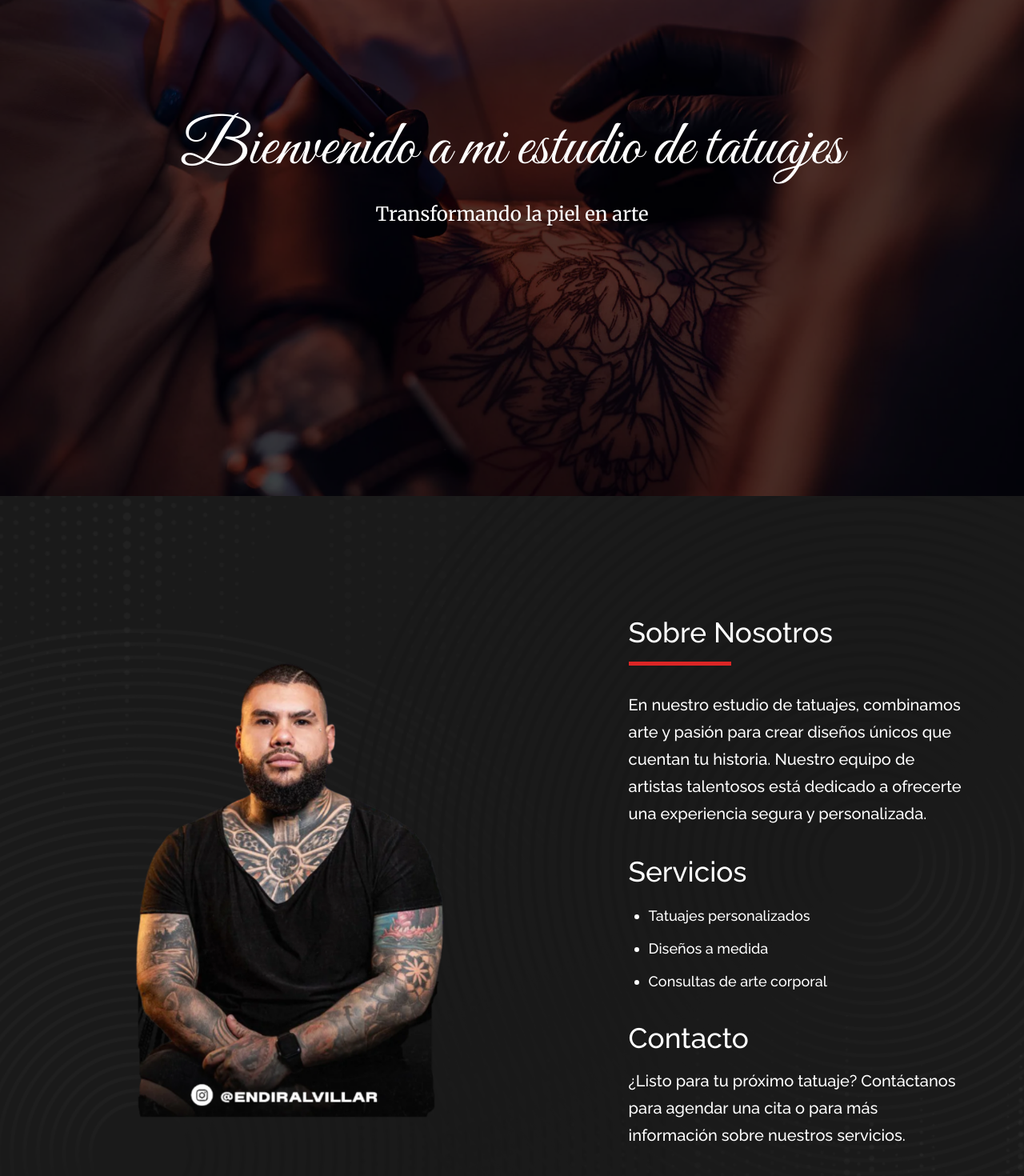
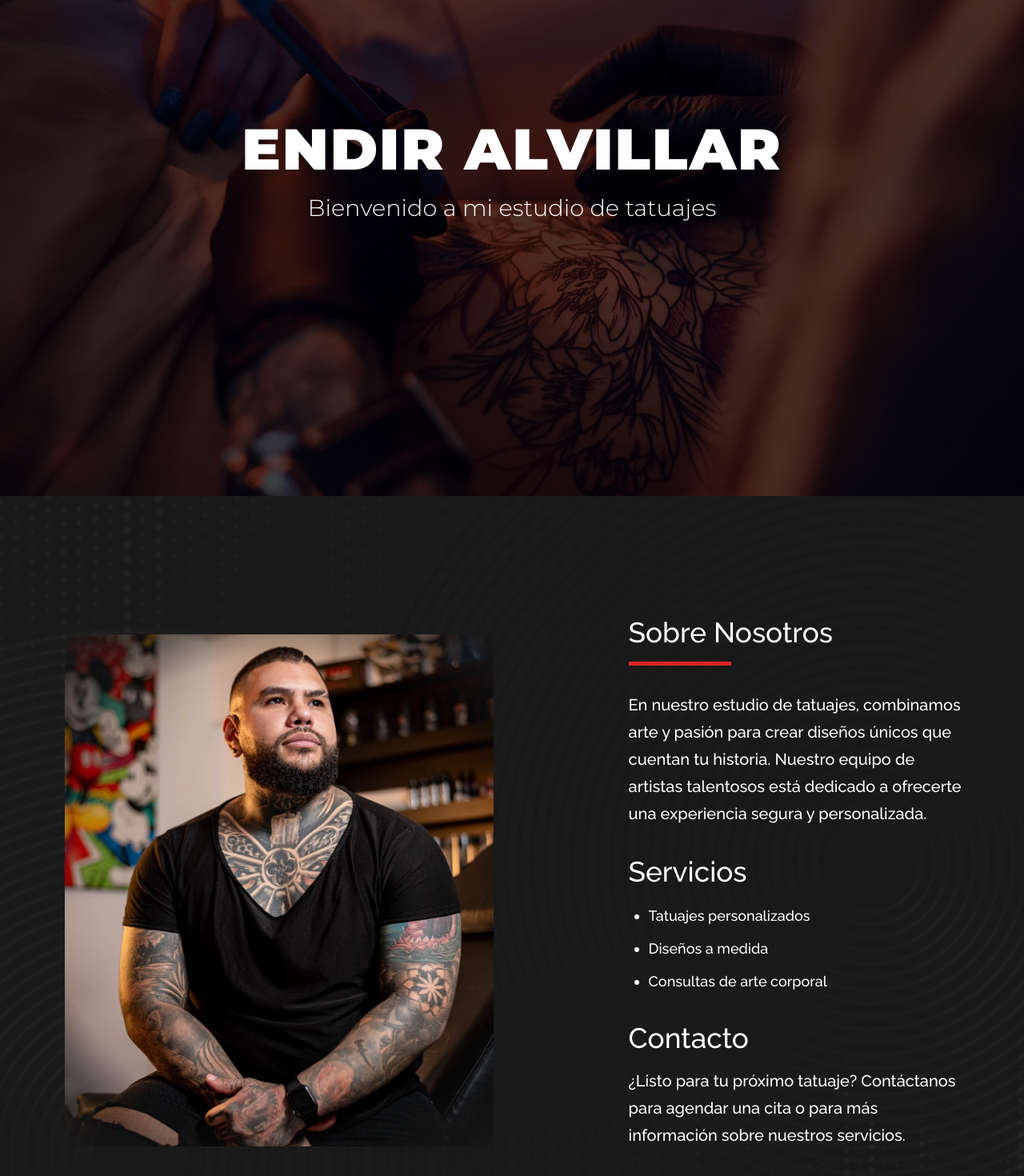
Before and after one commit to Odba08/Tattoo-Page, a React (Vite) app: page / in a window 1280 px wide. Shown: the part 180-1650 px from the top of the page at 80% size. Built offline with nearby package versions, Linux system fonts and the light colour scheme.

Commit message:
First Version

```diff
--- a/src/components/Hero/hero.module.scss
+++ b/src/components/Hero/hero.module.scss
@@ -1,8 +1,8 @@
 @import '../../styles/animations.scss';
-@import url('https://fonts.googleapis.com/css2?family=Great+Vibes&family=Merriweather&display=swap');
+@import url('https://fonts.googleapis.com/css2?family=Montserrat:wght@300;400;700;900&display=swap');
 @import '../../styles/separador.scss';
 
-.hero{
+.hero {
   height: 100vh;
   background-size: cover;
   background-position: center;
@@ -13,22 +13,25 @@
   align-items: center;
   flex-direction: column;
   color: #ffffff;
-  background-size: cover;
   position: relative;
 
-  h1{
-    font-family: 'Great Vibes', cursive;
-    font-size: 5rem;
+  h1 {
+    font-family: 'Montserrat', sans-serif;
+    font-weight: 900;
+    font-size: 4.5rem;
+    text-transform: uppercase;
+    letter-spacing: 2px;
     transform: translateY(-30px);
     animation: slideDown 2s ease forwards;
     animation-delay: 1.3s;
     margin-bottom: 0;
   }
 
-  p{
-    font-family: 'Merriweather', serif;
-    font-size: 1.5rem;
-    margin-top: 1rem;
+  p {
+    font-family: 'Montserrat', sans-serif;
+    font-weight: 300;
+    font-size: 1.8rem;
+    margin-top: 0.5rem;
     opacity: 0;
     transform: translateY(30px);
     animation: slideUp 2s ease forwards;
@@ -36,7 +39,7 @@
   }
 }
 
-.hero::before{
+.hero::before {
   content: "";
   position: absolute;
   top: 0;
@@ -46,7 +49,7 @@
   background: rgba(0, 0, 0, 0.7);
 }
 
-.heroContent{
+.heroContent {
   position: relative;
   z-index: 2;
   display: flex;
@@ -54,15 +57,18 @@
   align-items: center;
 }
 
-.button{
-  font-family: 'Merriweather', serif;
-  margin-top: 2rem;
+.button {
+  font-family: 'Montserrat', sans-serif; // Consistent font
+  font-weight: 700; // Bold for the button
+  margin-top: 2.5rem; // Adjusted margin
   text-decoration: none;
   background-color: #7f1d1d;
   color: white;
   border: none;
   padding: 12px 30px;
-  font-size: 1.2rem;
+  font-size: 1.1rem; // Adjusted size
+  text-transform: uppercase; // Uppercase for button
+  letter-spacing: 1px;
   border-radius: 5px;
   cursor: pointer;
   opacity: 0;
--- a/src/components/Hero/hero.tsx
+++ b/src/components/Hero/hero.tsx
@@ -4,11 +4,8 @@ const Hero = () => {
     return (
         <div className={styles.hero}>
             <div className={styles.heroContent}>
-                <h1>Bienvenido a mi estudio de tatuajes</h1>
-                <p>Transformando la piel en arte</p>
-                {/* <a href="#contacto" className={styles.button}>
-                    Contáctanos
-                </a> */}
+                <h1>ENDIR ALVILLAR</h1>
+                <p>Bienvenido a mi estudio de tatuajes</p>
             </div>
         </div>
     );
--- a/src/modules/Home/home.scss
+++ b/src/modules/Home/home.scss
@@ -29,7 +29,6 @@ main {
 }
 
 .imagesection {
-
   flex: 1.5;
   display: flex;
   justify-content: center;
@@ -43,6 +42,17 @@ main {
     object-fit: contain;
     border-radius: 10px;
     z-index: 2;
+
+    mask-image: radial-gradient(
+      circle at center,
+      rgba(0, 0, 0, 1) 70%,   // Centro de la imagen es opaco (no difuminado)
+      rgba(0, 0, 0, 0) 100%    // Hacia los bordes se vuelve transparente (difuminado)
+    );
+    -webkit-mask-image: radial-gradient(
+      circle at center,
+      rgba(0, 0, 0, 1) 70%,
+      rgba(0, 0, 0, 0) 100%
+    );
   }
 }
 
--- a/src/modules/Home/home.tsx
+++ b/src/modules/Home/home.tsx
@@ -1,7 +1,7 @@
 import React from 'react';
 import './home.scss';
 import Hero from '../../components/Hero/hero.tsx';
-import image from '../../assets/endir.png';
+import image from '../../assets/endir2.png';
 import WhatWeDo from './pages/whatwedo/whatwedo.tsx';
 import Tattos from './pages/tattoos/tattos.tsx';
 import ContactUs from './pages/contactus/contactus.tsx';
```
Also changed, not shown: src/assets/endir2.png (added).
